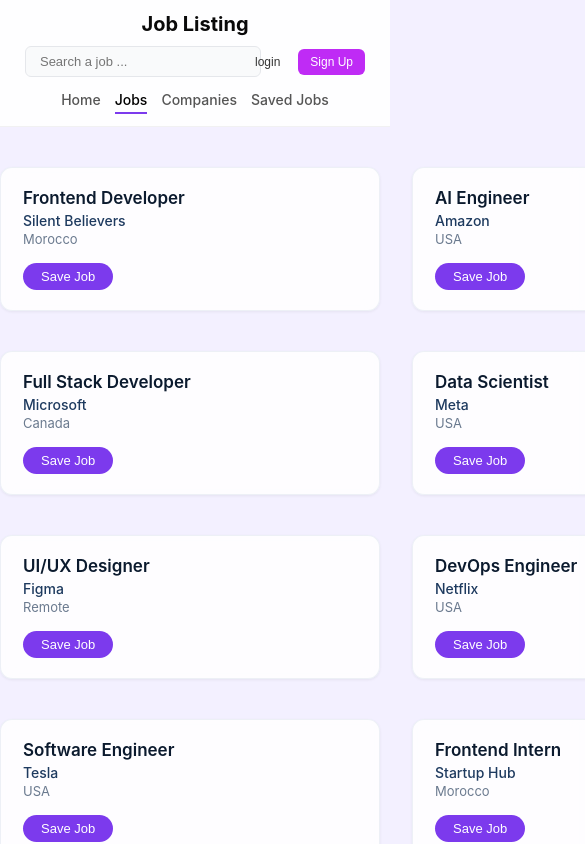
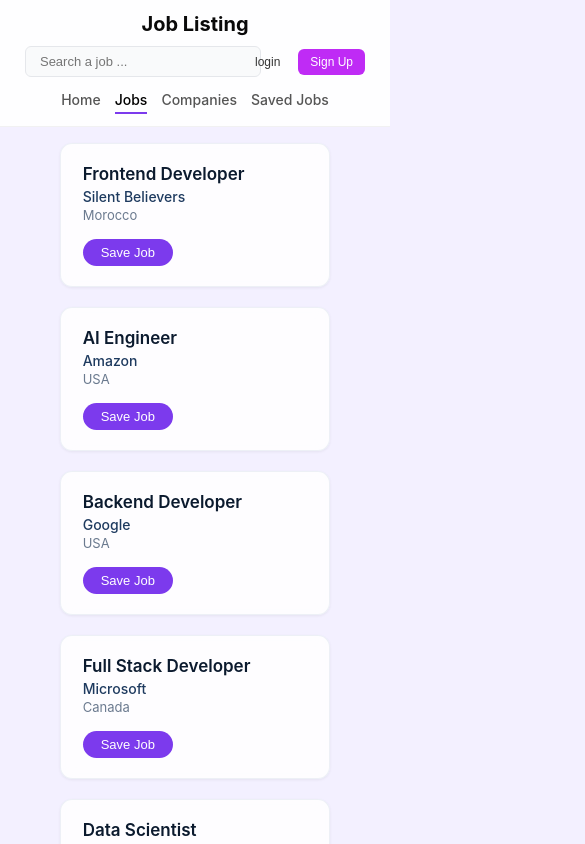
Before and after one commit to erraji-jihane/react-job-listing, a React (Vite) app: page /jobs in a window 390 px wide. Shown: the top 844 px of the page, 585 px wide, since content can reach past the window. Built offline with nearby package versions, Linux system fonts and the light colour scheme.

Commit message:
fixed card stretching when searching

```diff
--- a/src/components/Cards/Cards.css
+++ b/src/components/Cards/Cards.css
@@ -8,4 +8,49 @@
   margin: 0 auto;
   min-height: 100vh;
   background: transparent;
+  align-items: start;
 }
+
+@media (max-width: 1250px) {
+  .cards-container {
+    grid-template-columns: repeat(3, 340px);
+    gap: 32px 24px;
+    padding: 32px 0 60px;
+    max-width: 1150px;
+    background: transparent;
+    align-items: start;
+  }
+}
+
+@media (max-width: 1050px) {
+  .cards-container {
+    grid-template-columns: repeat(2, 360px);
+    gap: 32px 28px;
+    padding: 32px 0 60px;
+    max-width: 800px;
+    background: transparent;
+    align-items: start;
+  }
+}
+
+@media (max-width: 780px) {
+  .cards-container {
+    grid-template-columns: repeat(2, 1fr);
+    gap: 24px 20px;
+    padding: 24px 16px 48px;
+    max-width: 100%;
+    background: transparent;
+    align-items: start;
+  }
+}
+
+@media (max-width: 480px) {
+  .cards-container {
+    grid-template-columns: 1fr;
+    gap: 20px;
+    padding: 16px 16px 32px;
+    max-width: 100%;
+    background: transparent;
+    align-items: start;
+  }
+}
```
